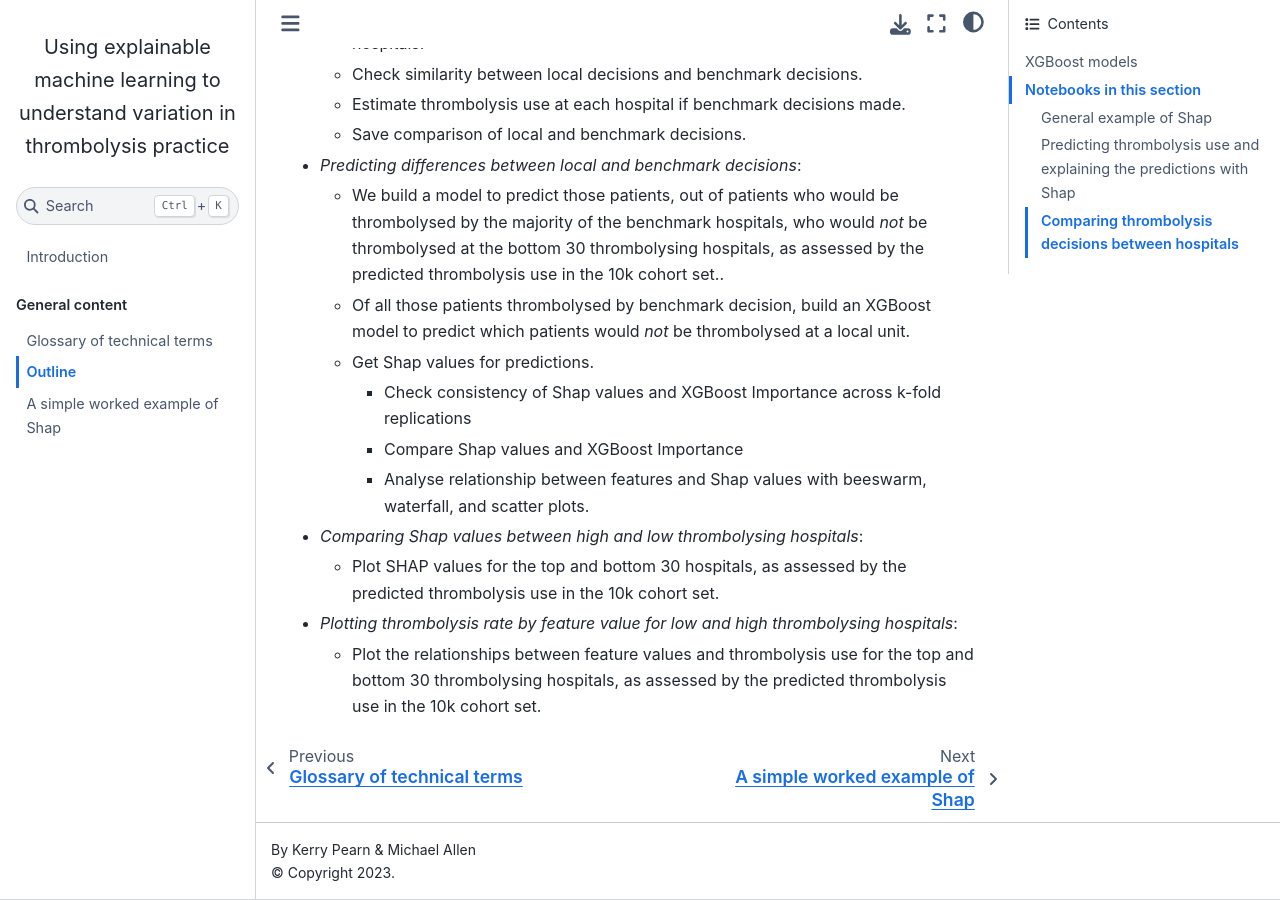
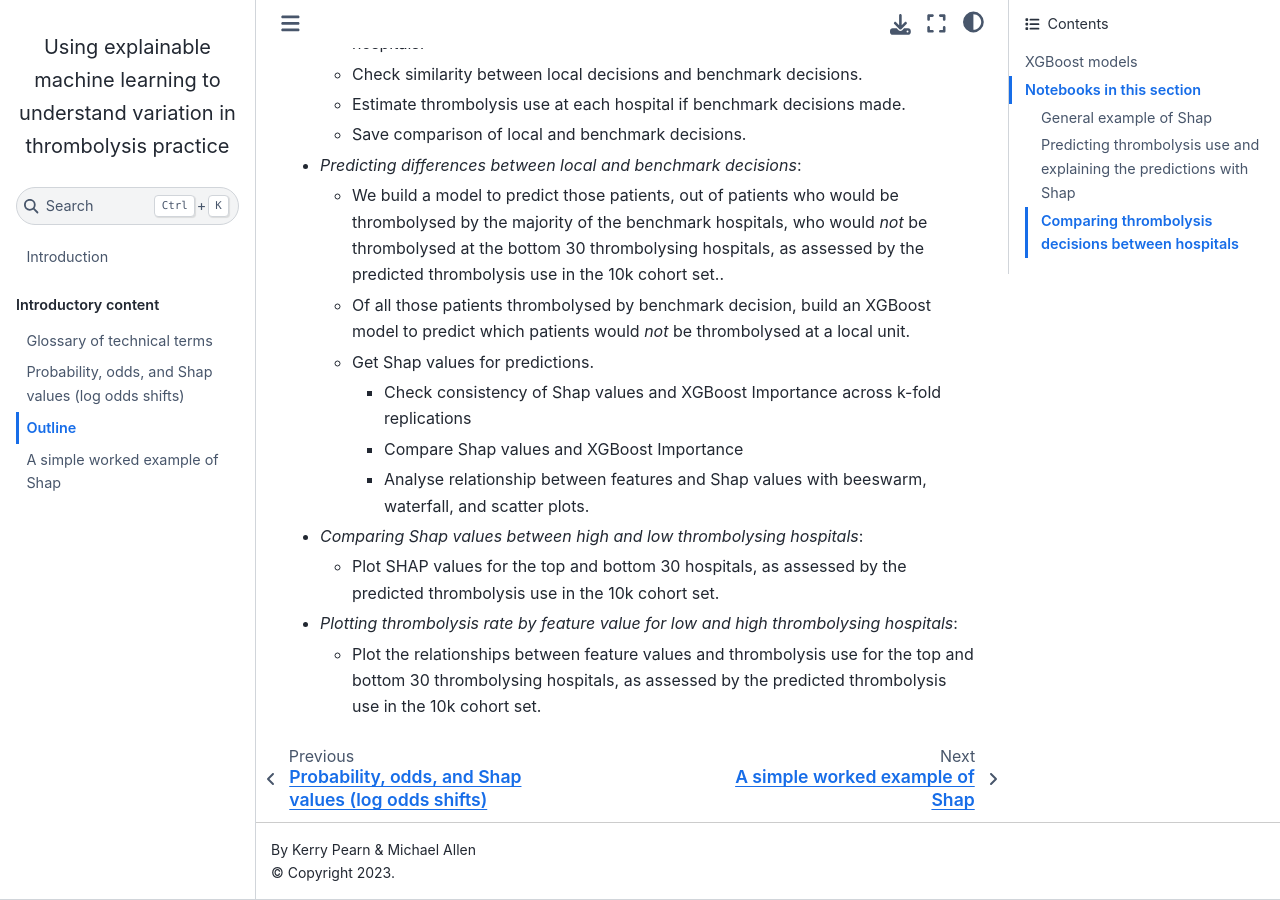
Before and after one commit to samuel-book/samuel_shap_paper_1, a Jupyter Book: the page built from xgb_with_feature_selection/outline.md, in a window 1280 px wide and 900 px high, scrolled down 2472 px. Built offline with Jupyter Book 1.0.4 settings and Sphinx 7.4.7 and the Sphinx Book theme 1.1.4, drawn with Linux system fonts in a browser that asks for light colours; pages that are not in the unit, such as notebooks, are missing from menus.

Commit message:
Add links to notebook on probs, odds, and Shap

```diff
--- a/_toc.yml
+++ b/_toc.yml
@@ -1,9 +1,10 @@
 format: jb-book
 root: introduction/intro
 parts:
-- caption: General content
+- caption: Introductory content
   chapters:
   - file: glossary
+  - file: introduction/odds_prob
   - file: xgb_with_feature_selection/outline
   - file: shap_worked_example
 - caption: Predicting thrombolysis use and explaining the predictions with Shap
```
Also changed, not shown: shap_worked_example.ipynb, 3 other files.
